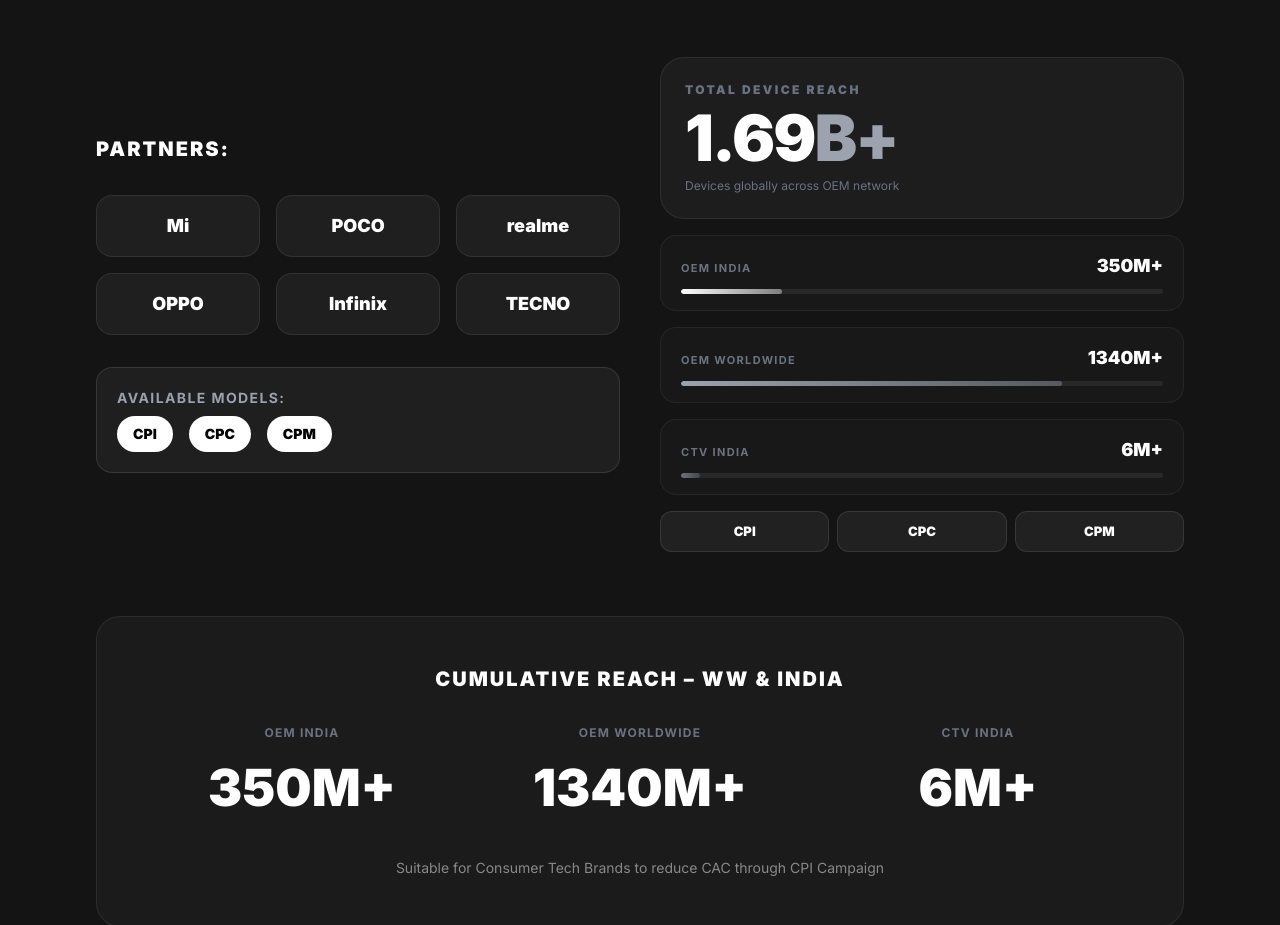
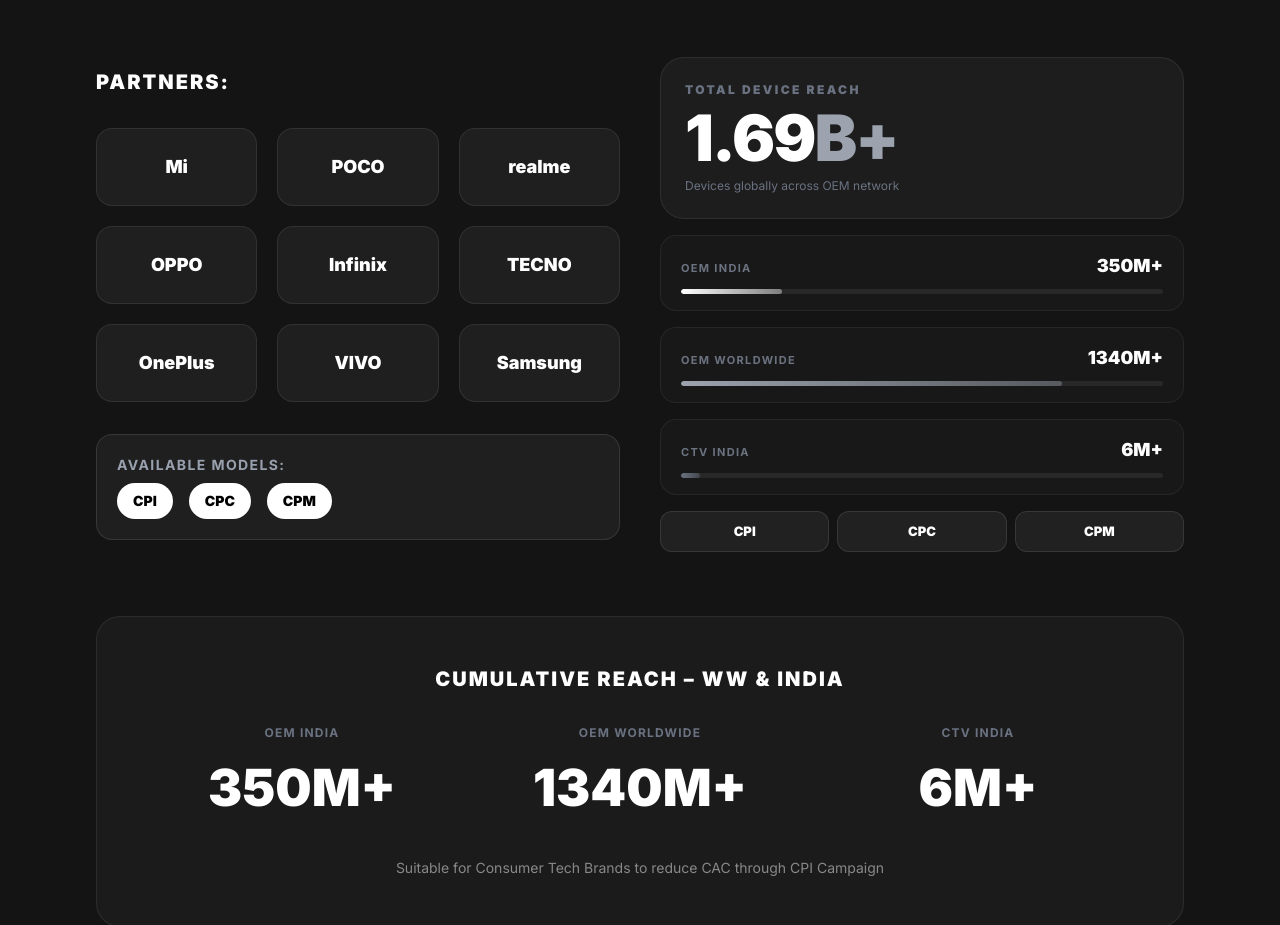
Before and after one commit to mjrajput04/brand-brokers, a Next.js app: page / in a window 1280 px wide. Shown: the part 5200-6125 px from the top of the page. Built offline with nearby package versions, Linux system fonts and the light colour scheme.

Commit message:
ui change increass company 6 to 9

```diff
--- a/components/OemCtv.tsx
+++ b/components/OemCtv.tsx
@@ -2,7 +2,7 @@
 
 import { Cloud } from "lucide-react";
 
-const partners = ["Mi", "POCO", "realme", "OPPO", "Infinix", "TECNO"];
+const partners = ["Mi", "POCO", "realme", "OPPO", "Infinix", "TECNO", "OnePlus", "VIVO", "Samsung"];
 const stats = [
   { label: "OEM India", value: "350M+" },
   { label: "OEM Worldwide", value: "1340M+" },
@@ -21,9 +21,9 @@
         <div className="grid md:grid-cols-2 gap-10 items-center mb-16">
           <div className="reveal-left">
             <h3 className="font-black text-white text-xl mb-8 tracking-widest uppercase">Partners:</h3>
-            <div className="grid grid-cols-3 gap-4">
+            <div className="grid grid-cols-3 gap-5">
               {partners.map((p, i) => (
-                <div key={p} className="reveal card-hover p-4 rounded-2xl flex items-center justify-center font-black text-lg min-h-[56px]" style={{ background: "rgba(255,255,255,0.05)", border: "1px solid rgba(255,255,255,0.08)", color: "#fff", transitionDelay: `${i * 0.1}s` }}>
+                <div key={p} className="reveal card-hover p-6 rounded-2xl flex items-center justify-center font-black text-lg min-h-[70px]" style={{ background: "rgba(255,255,255,0.05)", border: "1px solid rgba(255,255,255,0.08)", color: "#fff", transitionDelay: `${i * 0.1}s` }}>
                   {p}
                 </div>
               ))}
```
